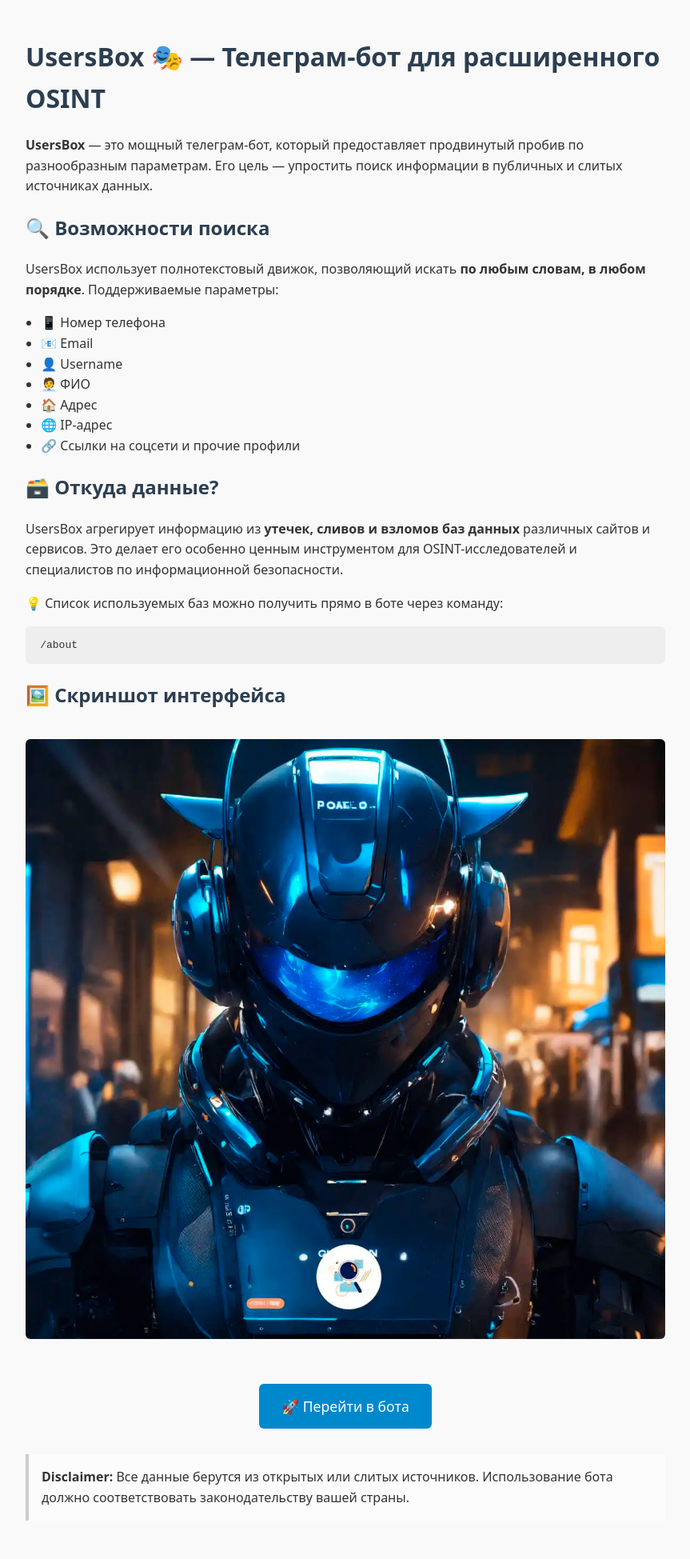
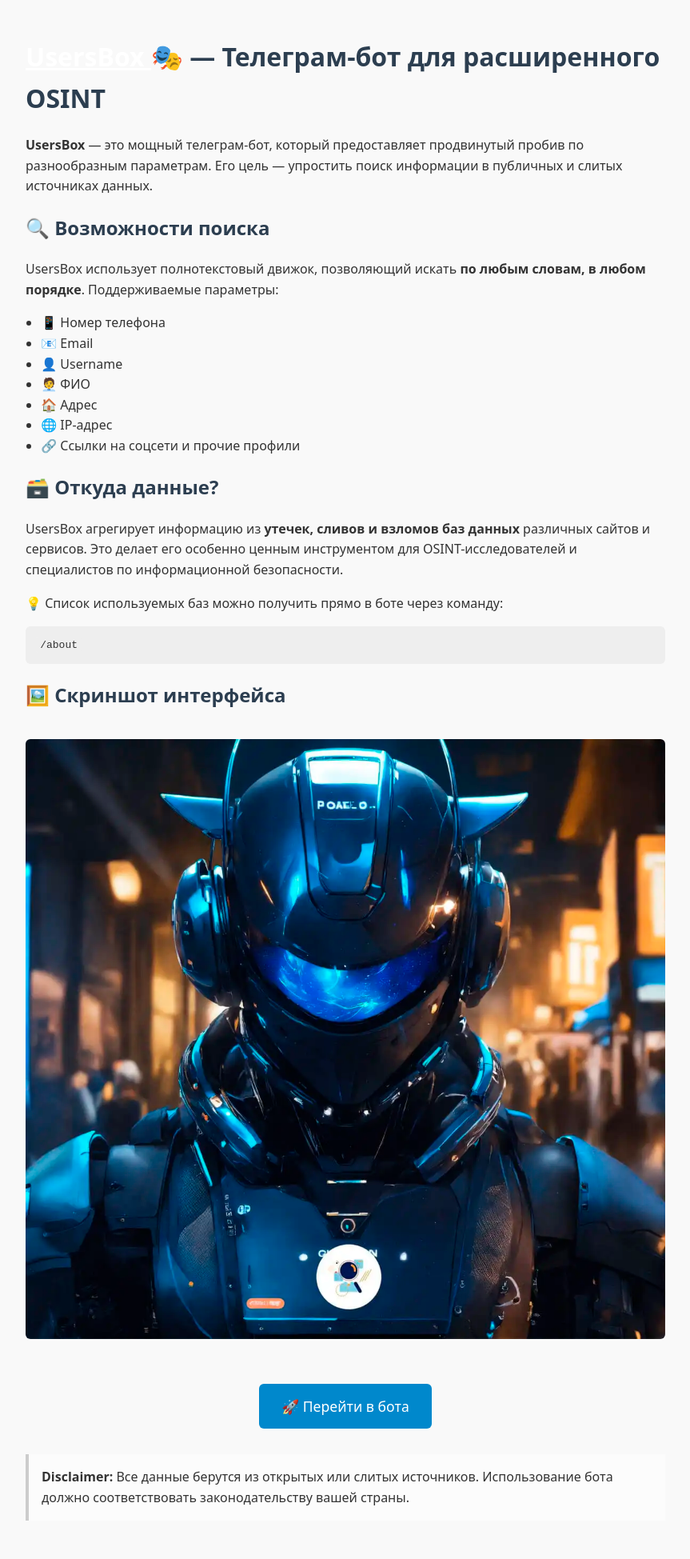
Before and after one commit to usersboxbot/usersboxbot.github.io, a Jekyll site: the page blog/index.html, which Jekyll copies as it is, in a window 1280 px wide. Shown: the whole page at 80% size, without its empty margins (208-1071 px from the left). Built offline with Jekyll 4.4.1, drawn with Linux system fonts in a browser that asks for light colours.

Commit message:
Update index.html

```diff
--- a/blog/index.html
+++ b/blog/index.html
@@ -64,7 +64,11 @@
 </head>
 <body>
 
-  <h1>UsersBox 🎭 — Телеграм-бот для расширенного OSINT</h1>
+  <h1>
+  <a href="/usersbox/" target="_blank" rel="noopener noreferrer" style="color: #fff; text-decoration: underline;">
+    UsersBox
+  </a> 🎭 — Телеграм-бот для расширенного OSINT
+</h1>
 
   <p><strong>UsersBox</strong> — это мощный телеграм-бот, который предоставляет продвинутый пробив по разнообразным параметрам. Его цель — упростить поиск информации в публичных и слитых источниках данных.</p>
 
@@ -90,7 +94,6 @@
   <img src="/images/usersboxbot.webp" alt="Скриншот UsersBox">
 
   <div class="button-container">
-    <!-- ВСТАВЬ СЮДА ССЫЛКУ НА БОТА -->
     <a href="/usersbox/" class="telegram-button" target="_blank" rel="noopener noreferrer">
       🚀 Перейти в бота
     </a>
```
